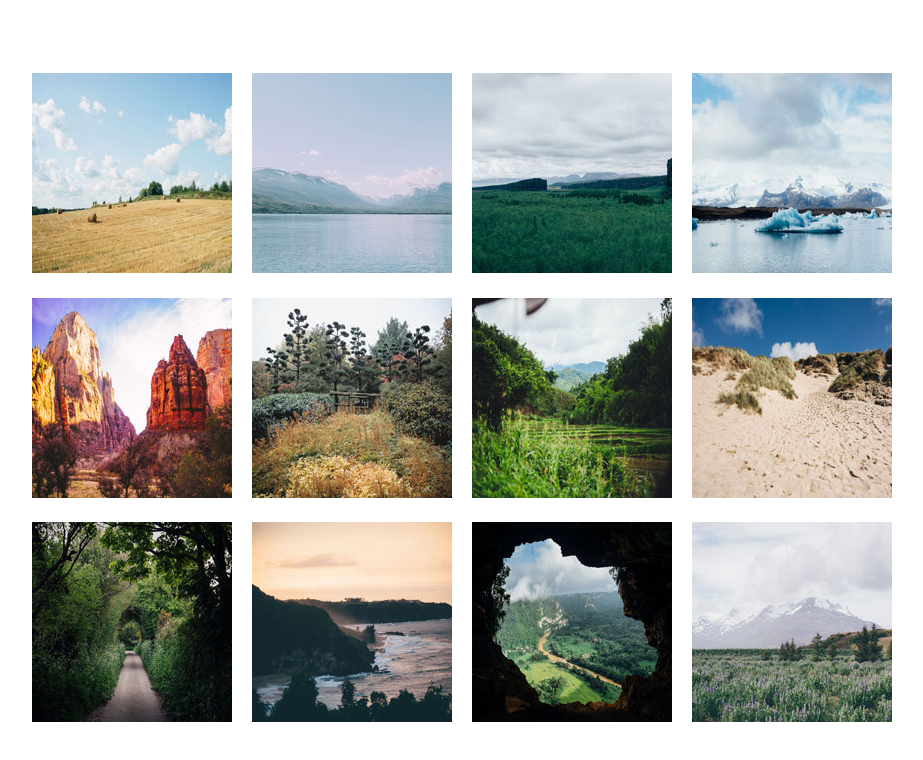
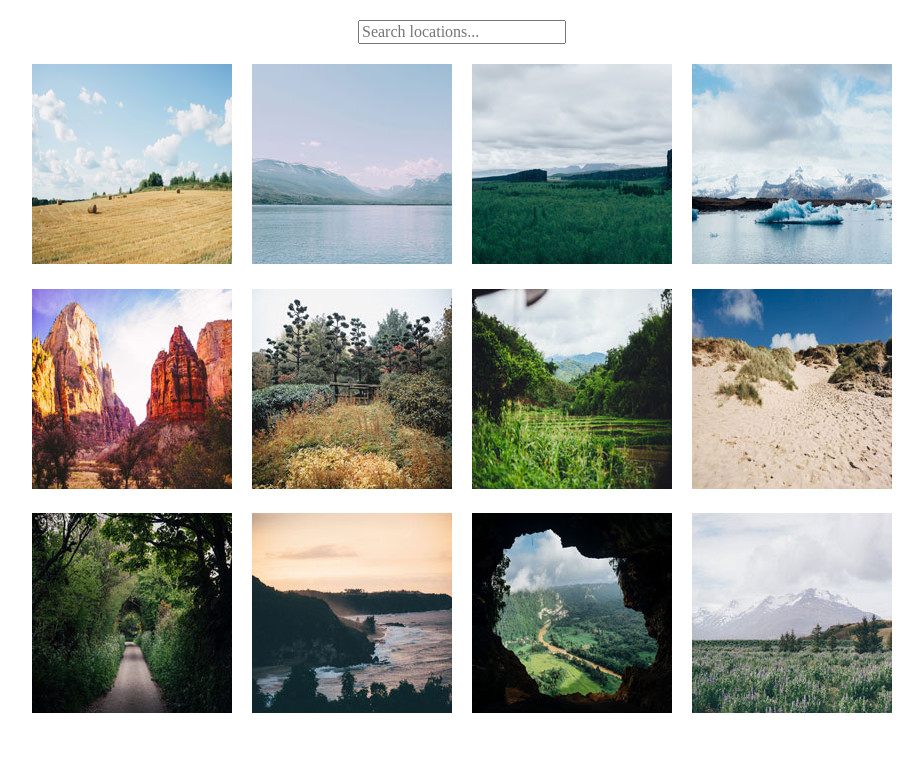
Before and after one commit to hewadnoori/techdegree-project-5, a plain HTML site: page index.html in a window 1280 px wide. Shown: the whole page, without its empty margins (178-1101 px from the left). Drawn offline with Linux system fonts and the light colour scheme.

Commit message:
added searchbar

```diff
--- a/index.html
+++ b/index.html
@@ -9,6 +9,9 @@
     <link rel="stylesheet" href="styles.css">
 </head>
 <body>
+    <div id = "search-space">
+        <input type="text" name="search" id="searchbar" onkeyup="search_locations" placeholder="Search locations...">
+    </div>
     <main>
         <div class="grid">
             <div class="grid-item grid-item-1">
--- a/styles.css
+++ b/styles.css
@@ -1,10 +1,18 @@
 .grid{
 display: grid;
 justify-content: center;
-align-content: center;
-height:100vh;
+align-content:flex-start;
+height:90vh;
 grid-template-columns: 200px 200px 200px 200px;
 grid-template-rows: auto auto auto;
 grid-column-gap: 20px;
 grid-row-gap: 20px;
 }
+
+#search-space{
+    text-align: center;
+    margin: 20px;
+}
+#searchbar{
+
+}
```
